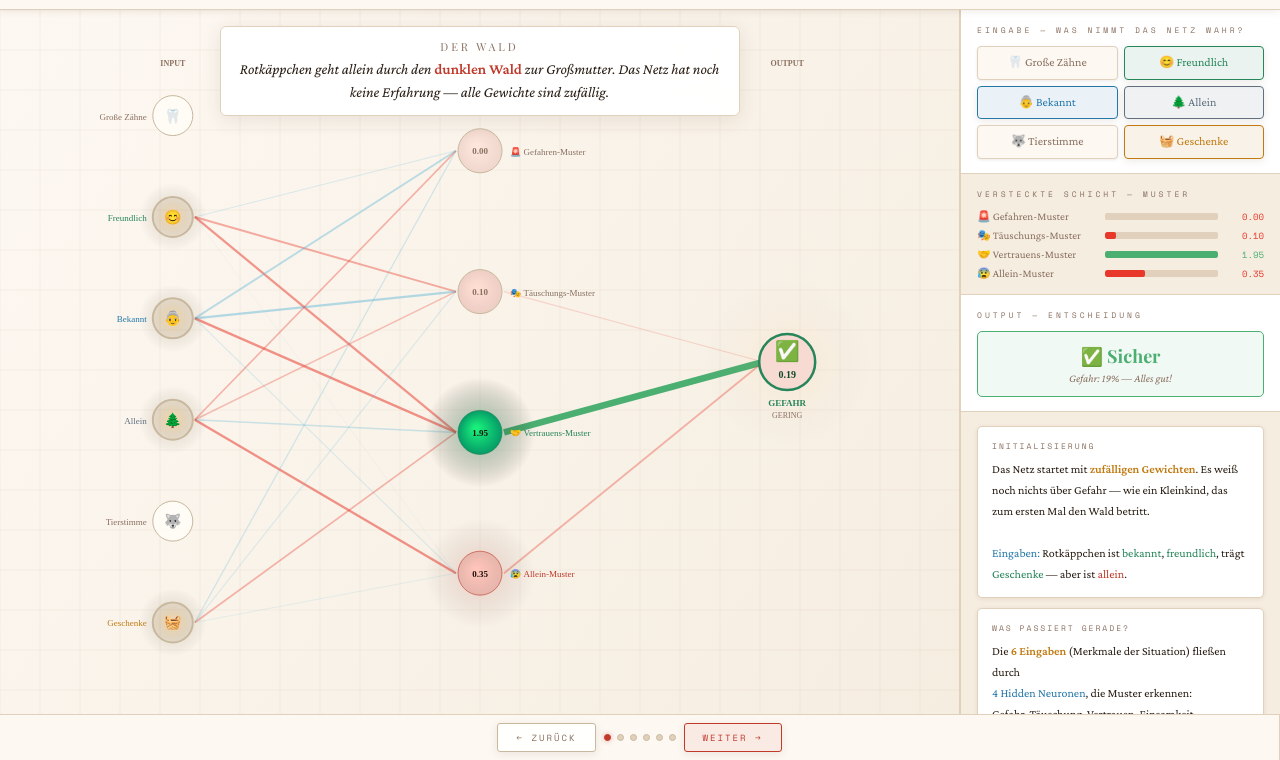
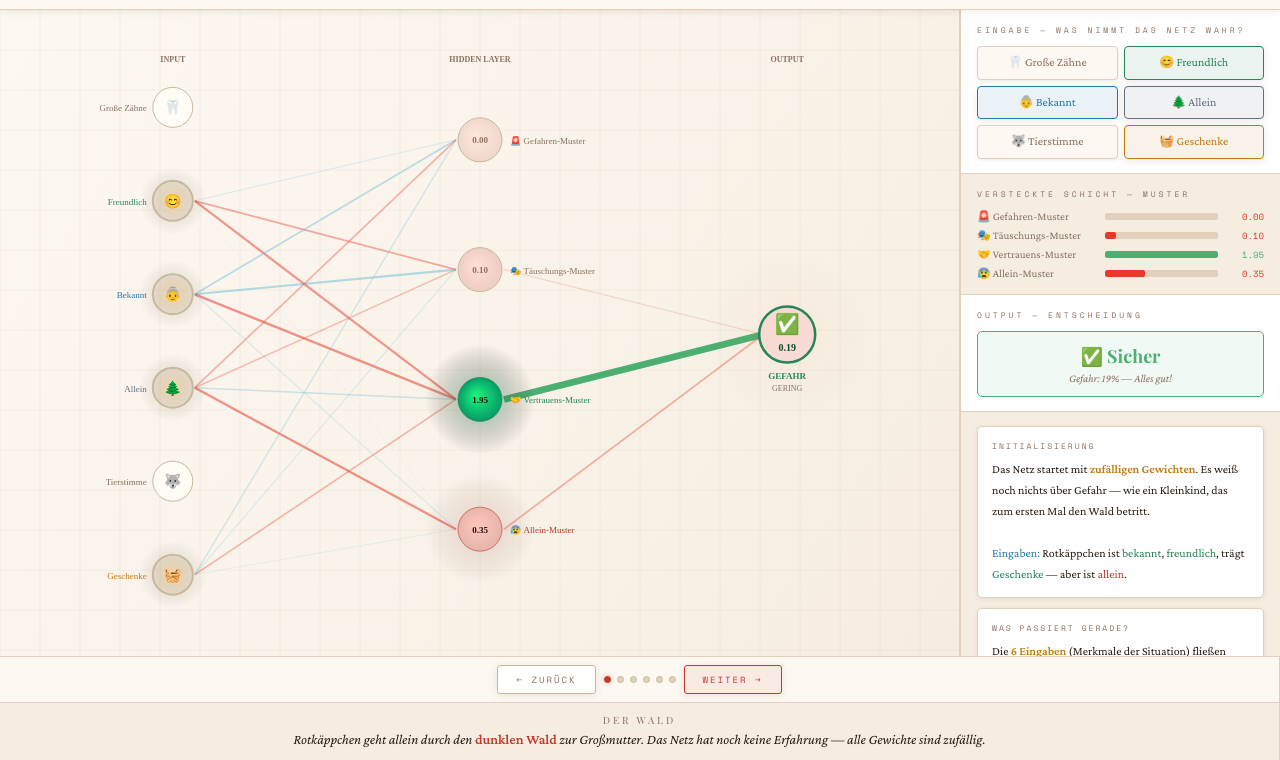
Before and after one commit to ReinhardGraf/neural-visual-lab, a plain HTML site: page 04-stories/rotkaeppchen.html in a window 1280 px wide. Shown: the part 42-802 px from the top of the page. Drawn offline with nearby package versions, Linux system fonts and the light colour scheme.

Commit message:
fix: Remove rotkaeppchen-nn.html file from stories directory

```diff
--- a/04-stories/rotkaeppchen-nn.html
+++ b/04-stories/rotkaeppchen.html
@@ -149,31 +149,27 @@ header .sub{
 #netCanvas{display:block;width:100%;height:100%;}
 
 /* Story overlay top */
-.story-box{
-  position:absolute;top:16px;left:50%;transform:translateX(-50%);
-  max-width:520px;width:90%;
-  background:rgba(255,255,255,0.96);
-  border:1px solid var(--border);
-  border-radius:6px;
-  padding:12px 18px;
-  backdrop-filter:blur(8px);
-  z-index:5;
+.story-bar{
+  flex-shrink:0;
+  padding:10px 24px;
+  background:rgba(245,237,224,0.98);
+  border-top:1px solid var(--border);
   text-align:center;
-  box-shadow:0 4px 20px var(--shadow);
+  border-right:1px solid var(--border);
 }
 .story-scene{
   font-family:'Playfair Display',serif;
-  font-size:11px;letter-spacing:3px;
+  font-size:10px;letter-spacing:3px;
   text-transform:uppercase;
   color:var(--muted);
-  margin-bottom:4px;
+  margin-bottom:3px;
 }
 .story-text{
   font-family:'Crimson Pro',serif;
-  font-size:15px;
+  font-size:14px;
   color:var(--text);
   font-style:italic;
-  line-height:1.5;
+  line-height:1.4;
 }
 .story-text .highlight{color:var(--red);font-style:normal;font-weight:600;}
 
@@ -308,10 +304,6 @@ header .sub{
   <div class="app">
     <div class="stage">
       <canvas id="netCanvas"></canvas>
-      <div class="story-box">
-        <div class="story-scene" id="storyScene">Prolog</div>
-        <div class="story-text" id="storyText">Lade Geschichte...</div>
-      </div>
     </div>
 
     <div class="panel">
@@ -334,11 +326,15 @@ header .sub{
     </div>
   </div>
 
-  <!-- Navigation AUSSERHALB .stage — immer sichtbar -->
+  <!-- Navigation + Story — ausserhalb .stage, immer sichtbar -->
   <div class="scene-nav">
     <button class="nav-btn" onclick="prevScene()">← Zurück</button>
     <div class="scene-dots" id="sceneDots"></div>
     <button class="nav-btn primary" onclick="nextScene()">Weiter →</button>
+  </div>
+  <div class="story-bar">
+    <div class="story-scene" id="storyScene">Prolog</div>
+    <div class="story-text" id="storyText">Lade Geschichte...</div>
   </div>
 </div>
 
```
